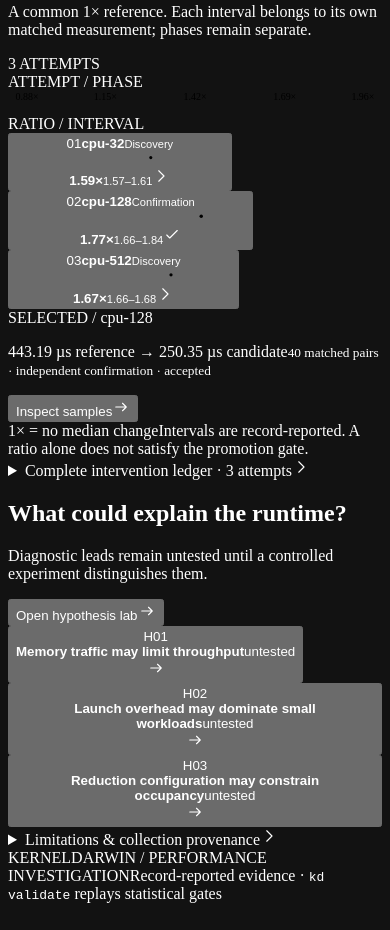
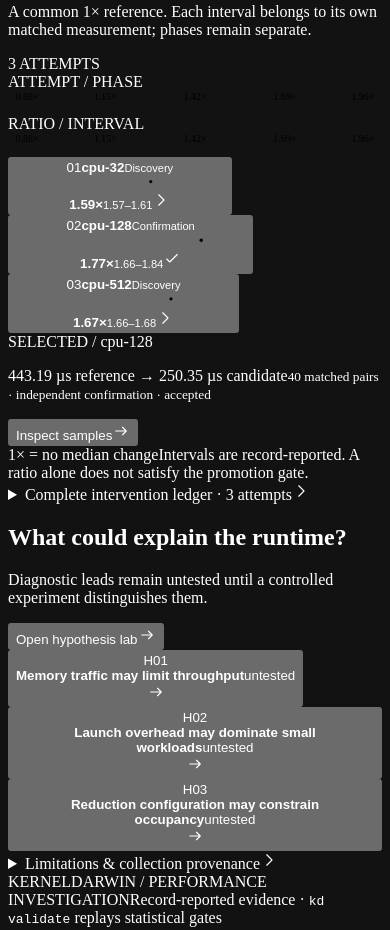
Before and after one commit to nazeeh111/KERNELDARWIN, a website with bundled scripts: page lab/index.html in a window 390 px wide. Shown: the part 2369-3299 px from the top of the page. Built offline with nearby package versions, Linux system fonts and the light colour scheme.

Commit message:
Keep the comparison scale visible on mobile and verify interrupted motion

```diff
--- a/lab/js/comparison.js
+++ b/lab/js/comparison.js
@@ -117,6 +117,11 @@ export function candidateComparison(record, selectedId, onSelect) {
         axis,
         el("span", {}, "RATIO / INTERVAL"),
       ),
+      el(
+        "div",
+        { class: "mobile-comparison-scale", "aria-hidden": "true" },
+        axis.cloneNode(true),
+      ),
       rows.map((row) =>
         el(
           "button",
--- a/lab/refinement.css
+++ b/lab/refinement.css
@@ -66,6 +66,9 @@
 .comparison-axis {
   display: block;
   width: 100%;
+}
+.mobile-comparison-scale {
+  display: none;
 }
 .comparison-row {
   width: 100%;
@@ -586,6 +589,13 @@ dialog::backdrop {
   .comparison-table-head {
     display: none;
   }
+  .mobile-comparison-scale {
+    display: block;
+    padding: 16px 8px 0;
+  }
+  .mobile-comparison-scale .chart-axis {
+    font-size: 20px;
+  }
   .comparison-row {
     grid-template-columns: minmax(0, 1fr) 100px 16px;
     gap: 5px 8px;
```
Also changed, not shown: tests/browser/refinement.spec.js (+22 -0 lines).
